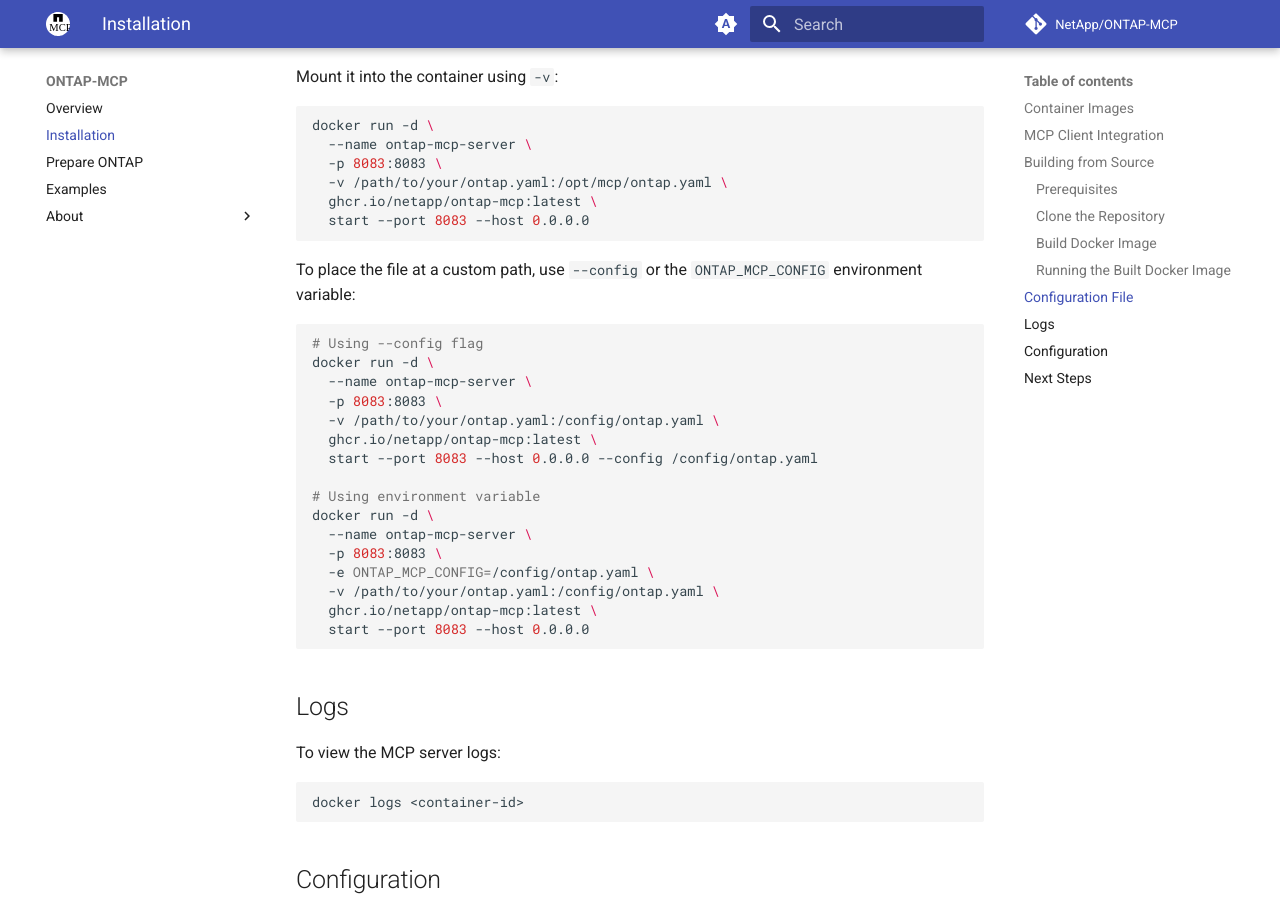
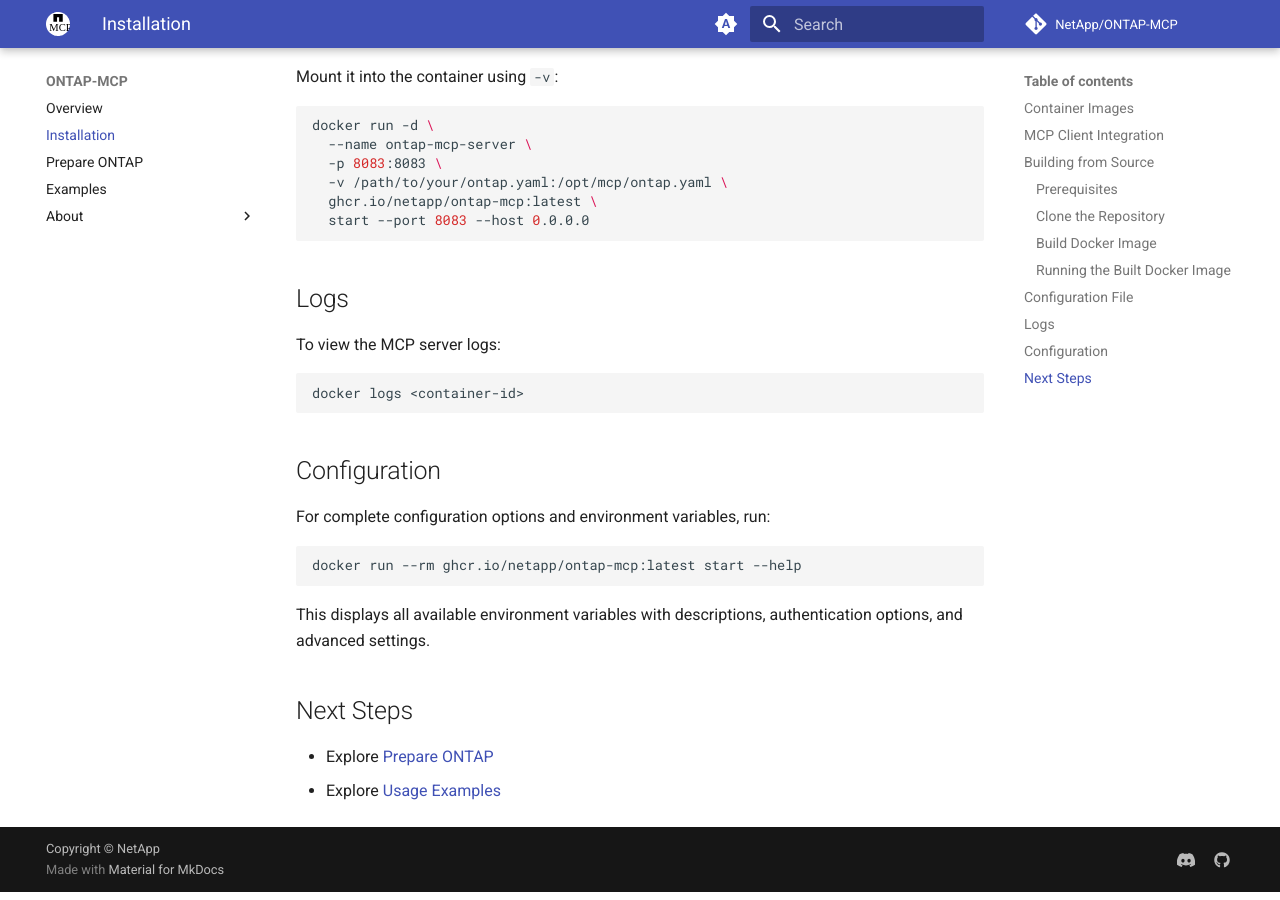
Before and after one commit to NetApp/ontap-mcp, an MkDocs documentation site: the page built from docs/install.md, in a window 1280 px wide and 900 px high, scrolled down 2448 px. Built offline with MkDocs 1.6.1 and Material for MkDocs 9.7.7, drawn with Linux system fonts in a browser that asks for light colours; comment, search, counter and statistics services are not loaded; the version menu is left out.

````diff
--- a/docs/install.md
+++ b/docs/install.md
@@ -111,27 +111,6 @@
   start --port 8083 --host 0.0.0.0
 ```
 
-To place the file at a custom path, use `--config` or the `ONTAP_MCP_CONFIG` environment variable:
-
-```bash
-# Using --config flag
-docker run -d \
-  --name ontap-mcp-server \
-  -p 8083:8083 \
-  -v /path/to/your/ontap.yaml:/config/ontap.yaml \
-  ghcr.io/netapp/ontap-mcp:latest \
-  start --port 8083 --host 0.0.0.0 --config /config/ontap.yaml
-
-# Using environment variable
-docker run -d \
-  --name ontap-mcp-server \
-  -p 8083:8083 \
-  -e ONTAP_MCP_CONFIG=/config/ontap.yaml \
-  -v /path/to/your/ontap.yaml:/config/ontap.yaml \
-  ghcr.io/netapp/ontap-mcp:latest \
-  start --port 8083 --host 0.0.0.0
-```
-
 ## Logs
 
 To view the MCP server logs:
````
